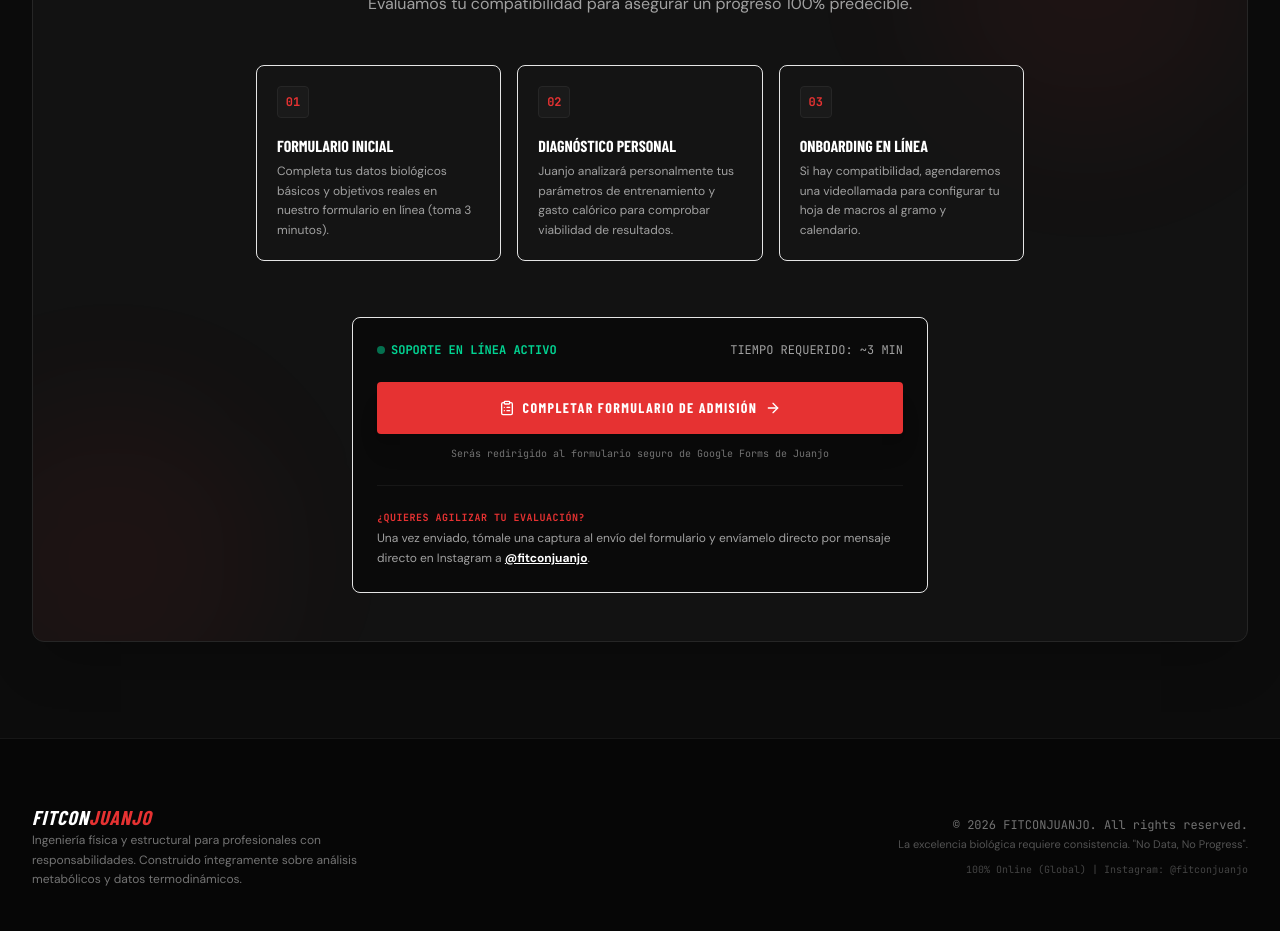
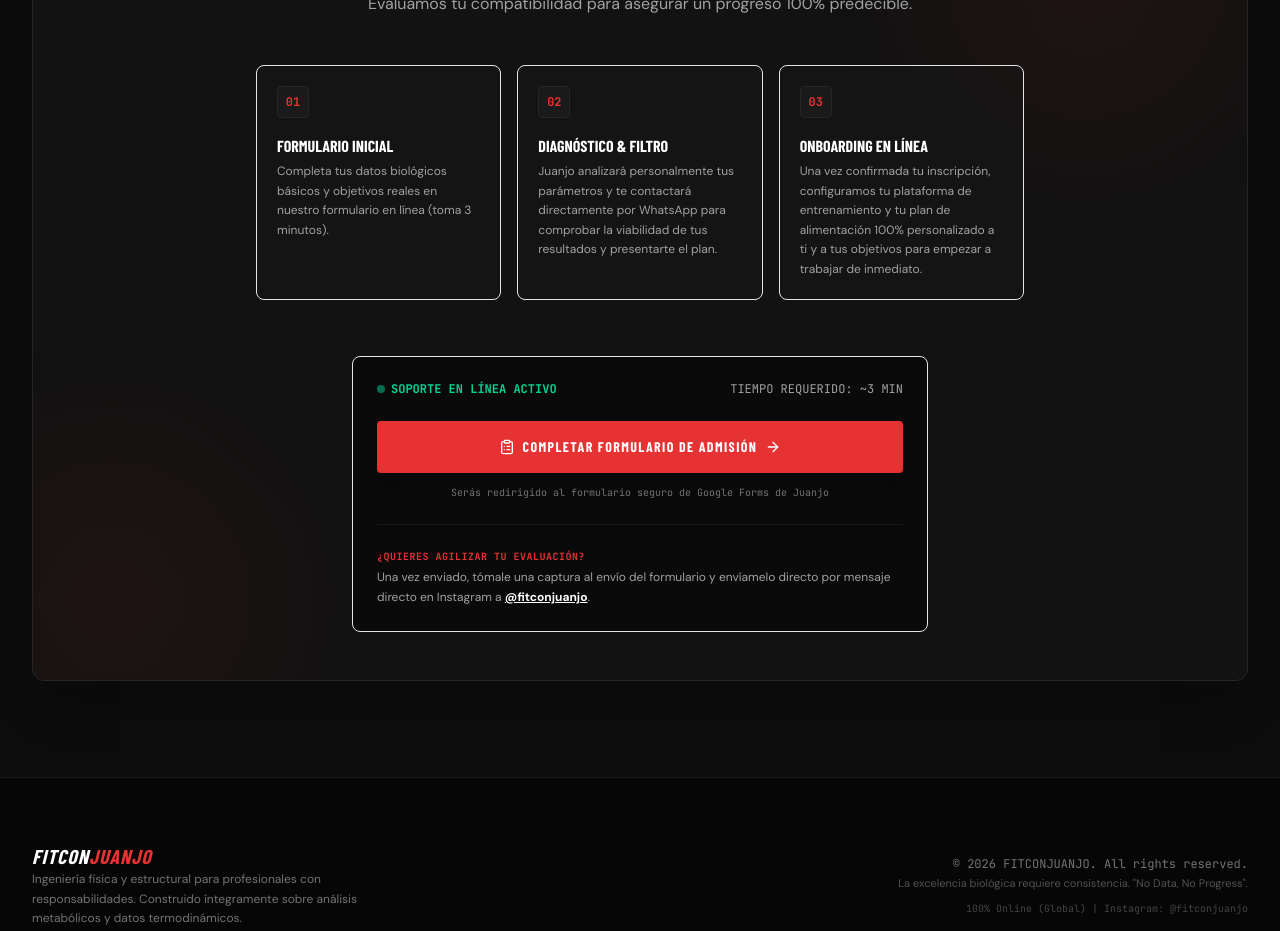
Before and after one commit to juanjosemarinob/fitconjuanjo-landing, a React (Vite) app: page / in a window 1280 px wide. Shown: the part 8460-9391 px from the top of the page. Built offline with nearby package versions, Linux system fonts and the light colour scheme; a web font is replaced by a local one.

Commit message:
Update ApplicationWizard.tsx

```diff
--- a/src/components/ApplicationWizard.tsx
+++ b/src/components/ApplicationWizard.tsx
@@ -59,12 +59,12 @@ export default function ApplicationWizard({ lang }: LanguageProps) {
                   02
                 </div>
                 <h3 className="font-display font-bold text-white text-base uppercase mb-1">
-                  {lang === 'es' ? 'DIAGNÓSTICO PERSONAL' : 'PERSONAL SCREENING'}
+                  {lang === 'es' ? 'DIAGNÓSTICO & FILTRO' : 'DIAGNOSIS & FILTER'}
                 </h3>
                 <p className="text-xs text-neutral-400 leading-relaxed font-sans">
                   {lang === 'es'
-                    ? 'Juanjo analizará personalmente tus parámetros de entrenamiento y gasto calórico para comprobar viabilidad de resultados.'
-                    : 'Juanjo personally reviews your lifestyle variables and current performance level to evaluate objective safety and viability.'}
+                    ? 'Juanjo analizará personalmente tus parámetros y te contactará directamente por WhatsApp para comprobar la viabilidad de tus resultados y presentarte el plan.'
+                    : 'Juanjo will personally analyze your parameters and contact you directly via WhatsApp to verify the feasibility of your results and present the plan to you.'}
                 </p>
               </div>
             </div>
@@ -80,7 +80,7 @@ export default function ApplicationWizard({ lang }: LanguageProps) {
                 </h3>
                 <p className="text-xs text-neutral-400 leading-relaxed font-sans">
                   {lang === 'es'
-                    ? 'Si hay compatibilidad, agendaremos una videollamada para configurar tu hoja de macros al gramo y calendario.'
+                    ? 'Una vez confirmada tu inscripción, configuramos tu plataforma de entrenamiento y tu plan de alimentación 100% personalizado a ti y a tus objetivos para empezar a trabajar de inmediato.'
                     : 'If there is direct compatibility, we set a video onboarding call to detail your exact macro sheet and weekly targets.'}
                 </p>
               </div>
```
